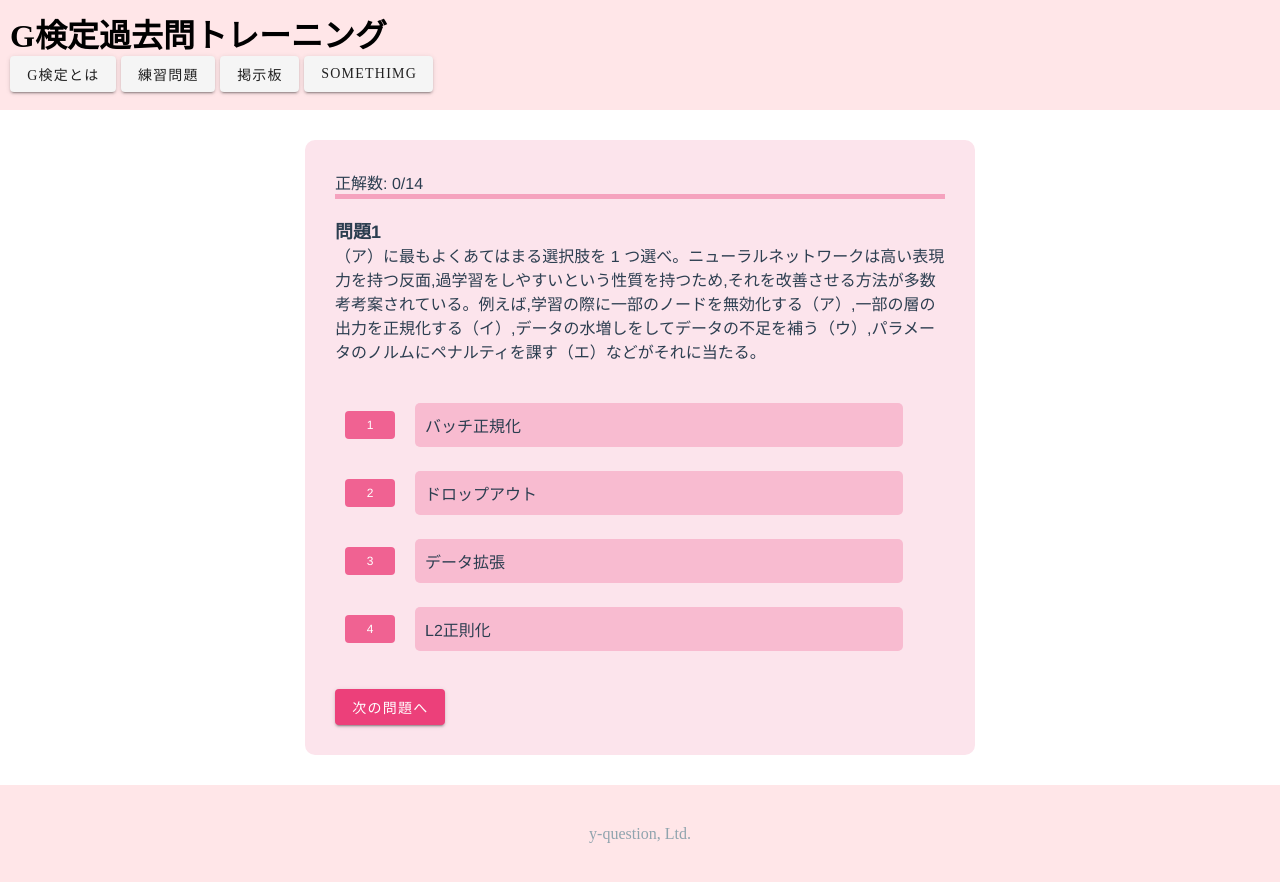
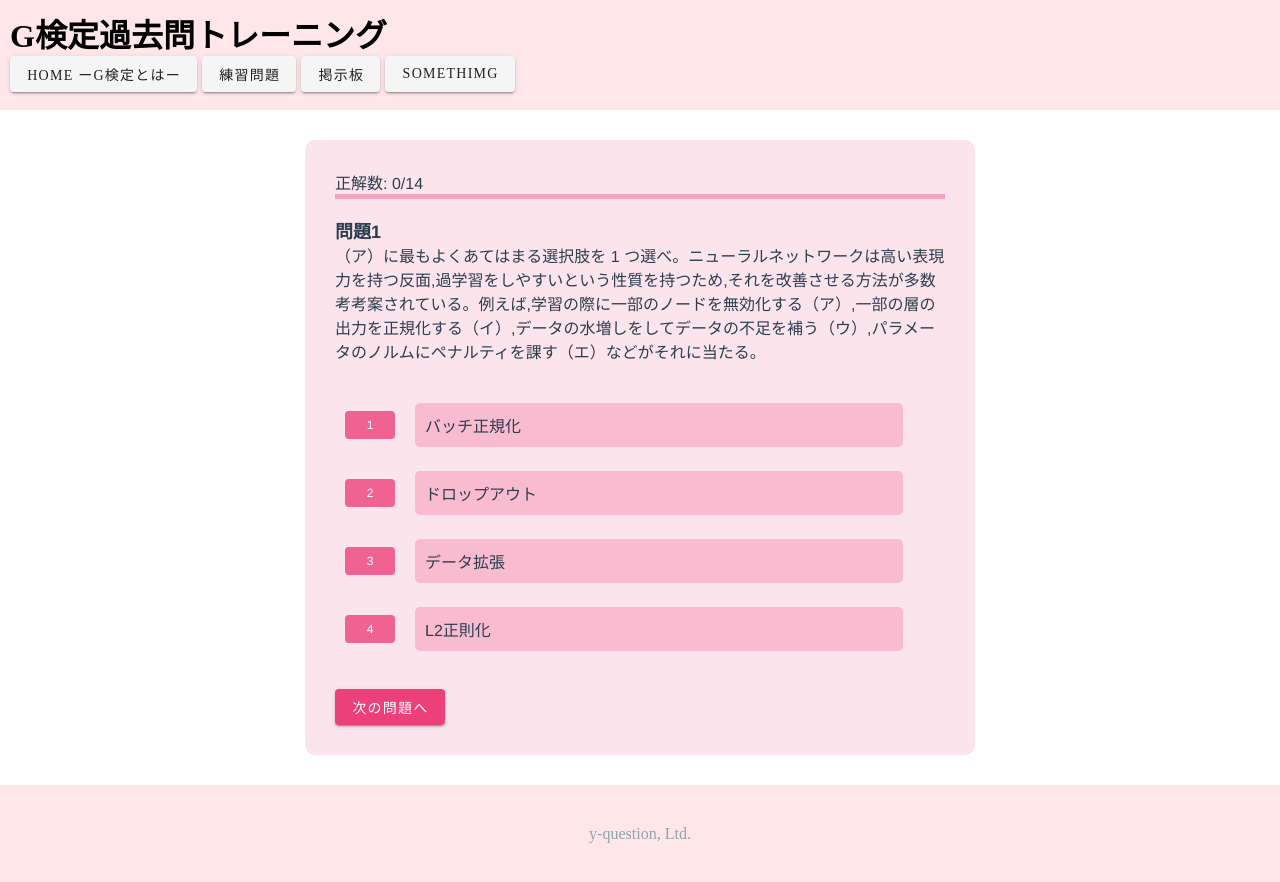
Before and after one commit to YasukoSasai/four-choice-question, a Vue app in the folder yasuko_question/: page / in a window 1280 px wide. Shown: the top 882 px of the page. Built offline with nearby package versions, Linux system fonts and the light colour scheme.

Commit message:
routerやっぱりやめた

```diff
--- a/yasuko_question/src/components/App/Header.vue
+++ b/yasuko_question/src/components/App/Header.vue
@@ -1,21 +1,16 @@
 <template>
   <div>
     <h1>G検定過去問トレーニング</h1>
-    <!-- <div class="items"> -->
-      <v-btn>G検定とは</v-btn>
+      <v-btn>Home ーG検定とはー</v-btn>
       <v-btn>練習問題</v-btn>
       <v-btn>掲示板</v-btn>
       <v-btn>Somethimg</v-btn>
-      <!-- <GTest></GTest> -->
-    <!-- </div> -->
   </div>
 </template>
 
 <script>
-// import GTest from "./GTest.vue";
 export default {
   components:{
-    // GTest
   }
 }
 </script>
--- a/yasuko_question/src/router.js
+++ /dev/null
@@ -1,4 +0,0 @@
-import Vue from "vue";
-import Router from "vue-router";
-
-Vue.use(Router);
```
Also changed, not shown: yasuko_question/src/components/App/GTest.vue (deleted), yasuko_question/src/components/App/Home.vue (added).
